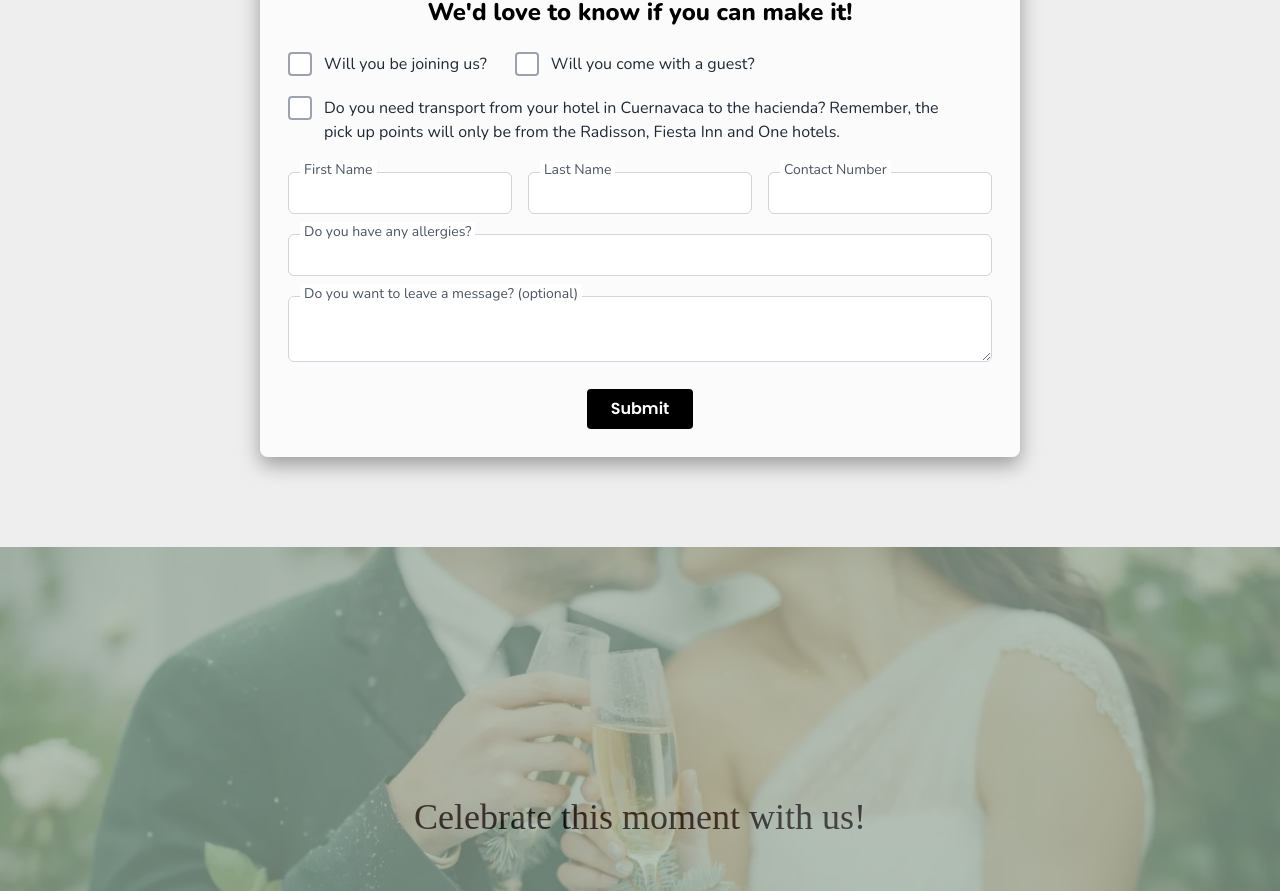
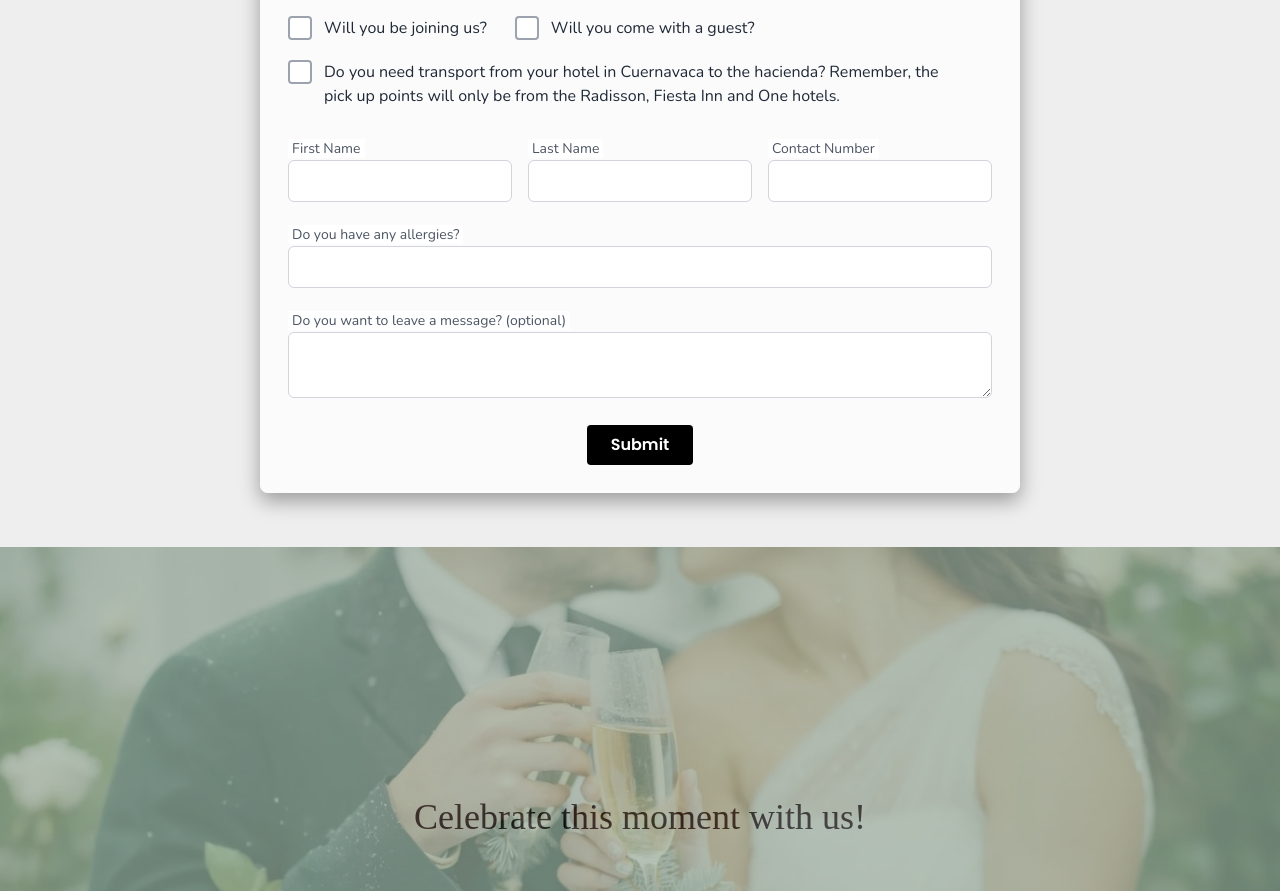
Before and after one commit to Kristina-zh/weeding-invitation, a Next.js app: page / in a window 1280 px wide. Shown: the part 5003-5894 px from the top of the page. Built offline with nearby package versions, Linux system fonts and the light colour scheme; a web font is replaced by a local one.

Commit message:
fixed form

```diff
--- a/src/app/components/Accomodation.tsx
+++ b/src/app/components/Accomodation.tsx
@@ -92,7 +92,7 @@ const Accommodations = () => {
       <div className="max-w-xl lg:max-w-6xl mx-auto">
         <motion.div
           variants={textVariants}
-          className="flex flex-col space-y-5 max-w-4xl text-lg sm:text-xl lg:text-lg my-10 mx-auto text-center font-nunito">
+          className="flex flex-col space-y-5 max-w-4xl text-lg my-10 mx-auto text-center font-nunito">
           <p>{accomodationTranslations[language].description1}</p>
           <p>{accomodationTranslations[language].description2}</p>
         </motion.div>
--- a/src/app/components/RSVP.tsx
+++ b/src/app/components/RSVP.tsx
@@ -200,7 +200,7 @@ const Registration = () => {
             </div>
           </motion.div>
 
-          <motion.div variants={inputVariants} className="flex flex-col space-y-4 lg:flex-row lg:space-x-4 lg:space-y-0">
+          <motion.div variants={inputVariants} className="flex flex-col space-y-2 lg:flex-row lg:space-x-4 lg:space-y-0">
             <div className="w-full">
               <CustomInput label={rsvpTranslations[language].firstName} type="text" value={formData.firstName} onChange={handleInputChange} name="firstName" error={!!errors.firstName} />
               {errors.firstName && <p className="text-red-500 text-sm ml-3 font-nunito">{errors.firstName}</p>}
--- a/src/app/components/ui/CustomInput.tsx
+++ b/src/app/components/ui/CustomInput.tsx
@@ -38,7 +38,7 @@ const CustomInput: React.FC<CustomInputProps> = ({
 
   return (
     <div className="relative w-full">
-      <label className={`absolute -top-3 left-3 text-sm bg-white px-1 font-nunito ${error ? "text-red-500" : "text-gray-600"}`}
+      <label className={`text-sm bg-white px-1 font-nunito ${error ? "text-red-500" : "text-gray-600"}`}
       >
         {label}
       </label>
--- a/src/app/components/ui/CustomTextArea.tsx
+++ b/src/app/components/ui/CustomTextArea.tsx
@@ -15,7 +15,7 @@ const CustomTextArea: React.FC<CustomTextAreaProps> = ({
 }) => {
   return (
     <div className="relative w-full">
-      <label className="absolute -top-3 left-3 text-sm text-gray-600 bg-white px-1 font-nunito">
+      <label className="text-sm bg-white px-1 font-nunito text-gray-600">
         {label}
       </label>
       <textarea
```
